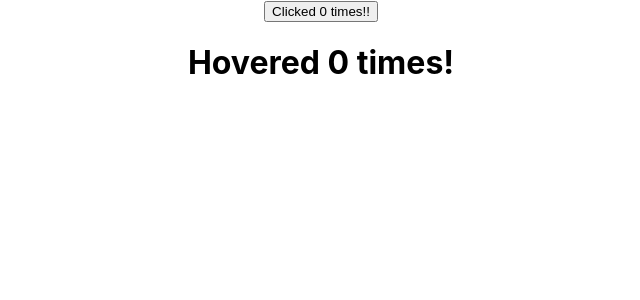
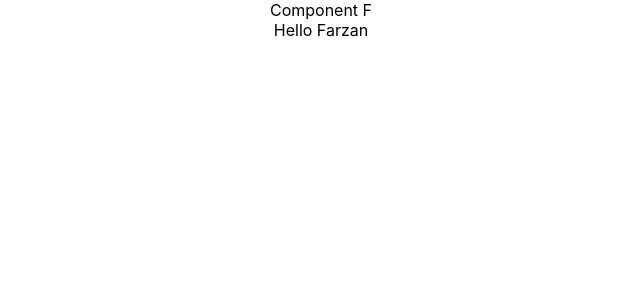
Before and after one commit to x-farzan/CodeEvolution-React-basics, a React (Create React App) app: page / in a window 1280 px wide. Shown: the top 300 px of the page, without its empty margins (319-959 px from the left). Built offline with nearby package versions, Linux system fonts and the light colour scheme.

Commit message:
Context.

```diff
--- a/src/App.js
+++ b/src/App.js
@@ -35,12 +35,18 @@
 import HoverCounterTwo from "./components/HoverCounterTwo";
 import User from "./components/ParentCounter";
 import ParentCounter from "./components/ParentCounter";
+import ComponentC from "./components/ComponentC";
+import { UserProvider } from "./components/userContext";
 
 function App() {
   return (
     <div className="App">
+      <UserProvider value="Farzan">
+        <ComponentC />
+      </UserProvider>
+
       {/* Render prop */}
-      <ParentCounter
+      {/* <ParentCounter
         render={(count, incrementCounter) => (
           <ClickCounterTwo count={count} incrementCounter={incrementCounter} />
         )}
@@ -49,7 +55,7 @@
         render={(count, incrementCounter) => (
           <HoverCounterTwo count={count} incrementCounter={incrementCounter} />
         )}
-      />
+      /> */}
 
       {/* Higher Order Component */}
       {/* <ClickCounter name="Farzan" />
--- /dev/null
+++ b/src/components/ComponentC.js
@@ -0,0 +1,10 @@
+import React, { Component } from "react";
+import ComponentE from "./ComponentE";
+
+class ComponentC extends Component {
+  render() {
+    return <ComponentE />;
+  }
+}
+
+export default ComponentC;
--- /dev/null
+++ b/src/components/ComponentE.js
@@ -0,0 +1,10 @@
+import React, { Component } from "react";
+import ComponentF from "./ComponentF";
+
+class ComponentE extends Component {
+  render() {
+    return <ComponentF />;
+  }
+}
+
+export default ComponentE;
--- /dev/null
+++ b/src/components/ComponentF.js
@@ -0,0 +1,19 @@
+import React, { Component } from "react";
+import { UserConsumer } from "./userContext";
+
+class ComponentF extends Component {
+  render() {
+    return (
+      <div>
+        Component F
+        <UserConsumer>
+          {(username) => {
+            return <div>Hello {username}</div>;
+          }}
+        </UserConsumer>
+      </div>
+    );
+  }
+}
+
+export default ComponentF;
--- /dev/null
+++ b/src/components/userContext.js
@@ -0,0 +1,8 @@
+import React from "react";
+
+const UserContext = React.createContext();
+
+const UserProvider = UserContext.Provider;
+const UserConsumer = UserContext.Consumer;
+
+export { UserProvider, UserConsumer };
```
